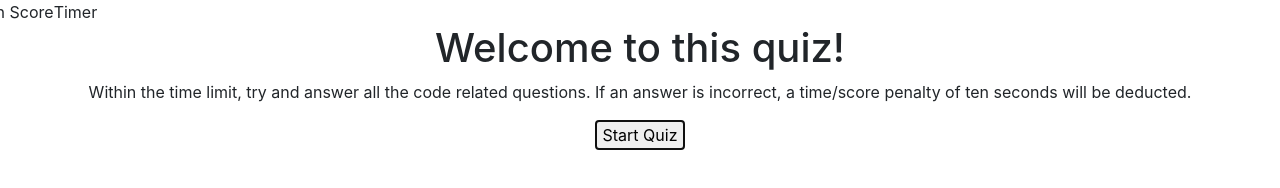
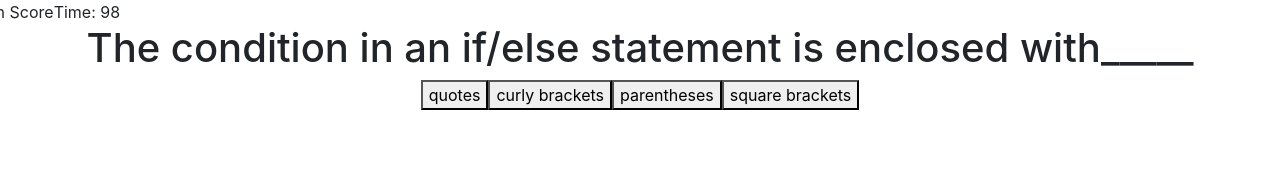
Before and after one commit to Moon-Ingenium/Code-Quiz, a plain HTML site: page source/index.html in a window 1280 px wide. Both pictures are taken after a click on the button "Start Quiz". Drawn offline with nearby package versions, Linux system fonts and the light colour scheme.

Commit message:
timer running and answers show on page

```diff
--- a/source/index.html
+++ b/source/index.html
@@ -19,7 +19,7 @@
     <div class="nav">
         <div class="row"></div>
         <div class="high-scores">High Score</div>
-        <div class="timer-score">Timer</div>
+        <div class="timer-score">Time: 100</div>
     </div>
     <div class="container">
         <h1 class="intial">Welcome to this quiz!</h1>
--- a/source/script.js
+++ b/source/script.js
@@ -1,10 +1,10 @@
-var something = document.querySelector("container");
-var questionEl = document.querySelector("intial");
-var conentEl = document.querySelector("info");
-var bttnEl = document.querySelector("start-game");
-// total correcr variable for score? total++ correct answers/total-- will trigger time reduction
+var something = document.querySelector(".container");
+var questionEl = document.querySelector(".intial");
+var contentEl = document.querySelector(".info");
+var bttnEl = document.querySelector(".start-game");
 
-var countdownEl = document.querySelector("time-score");
+
+var countdownEl = document.querySelector(".timer-score");
 var time = "";
 var questionIndex = 0;
 var quiz = [
@@ -38,38 +38,53 @@ var quiz = [
     },
 
 ];
-// addeventlistener start on click
-// prev.addeventlistner("click" function(event){
-// event.stopPropagation();});
 
-// on click function
-// if we click the button timer begins and 1st question starts
 // what is my timer doing?
 bttnEl.addEventListener("click", function (event) {
-    if ()
-})
+    bttnEl.style.display = "none";
+    scoreCounter();
+    questionEl.textContent= quiz[0].question1;
+    contentEl.textContent ="";
+    var i =0;
+    for (i = 0; i< quiz[0].answers.length; i++){
+        var answerbtn = document.createElement("BUTTON");
+        answerbtn.innerHTML = quiz[0].answers[i];
+        contentEl.appendChild(answerbtn);
+        answerbtn.className ="answer-button";
+    }
+} );
 
+document.body.addEventListener("click", function(event){
+    var target = event.target
+if(target.classList.contains("answer-button")) {
+
+}
+});
 
 
 function scoreCounter() {
     var time = 100;
-    var score = setInterval(function () {
+    var intervalID = setInterval(function () {
         time--;
+        countdownEl.textContent = "Time: " + time;
         if (time === 0) {
             // clearInterval(andrew); function shows highscore
             countdownEl.textContent = "";
             tallyScore();
-            clearInterval(time);
-        }, 1000)
-}
+            clearInterval(intervalID);
+        }
+
+    }, 1000)
 };
+
+
 function tallyScore (){
-    if()    {
+//     if()    {
 
-    }
-    else{
+//     }
+//     else{
 
-    }
+//     }
 
 }
 
@@ -79,7 +94,7 @@ function tallyScore (){
 
 
 
-// var questionDisplay = document.querySelector("start-game");
+
 // questionDisplay.innerHTML = (quiz[questionIndex].question1);
 // console.log(questions[0].question);
 
```
